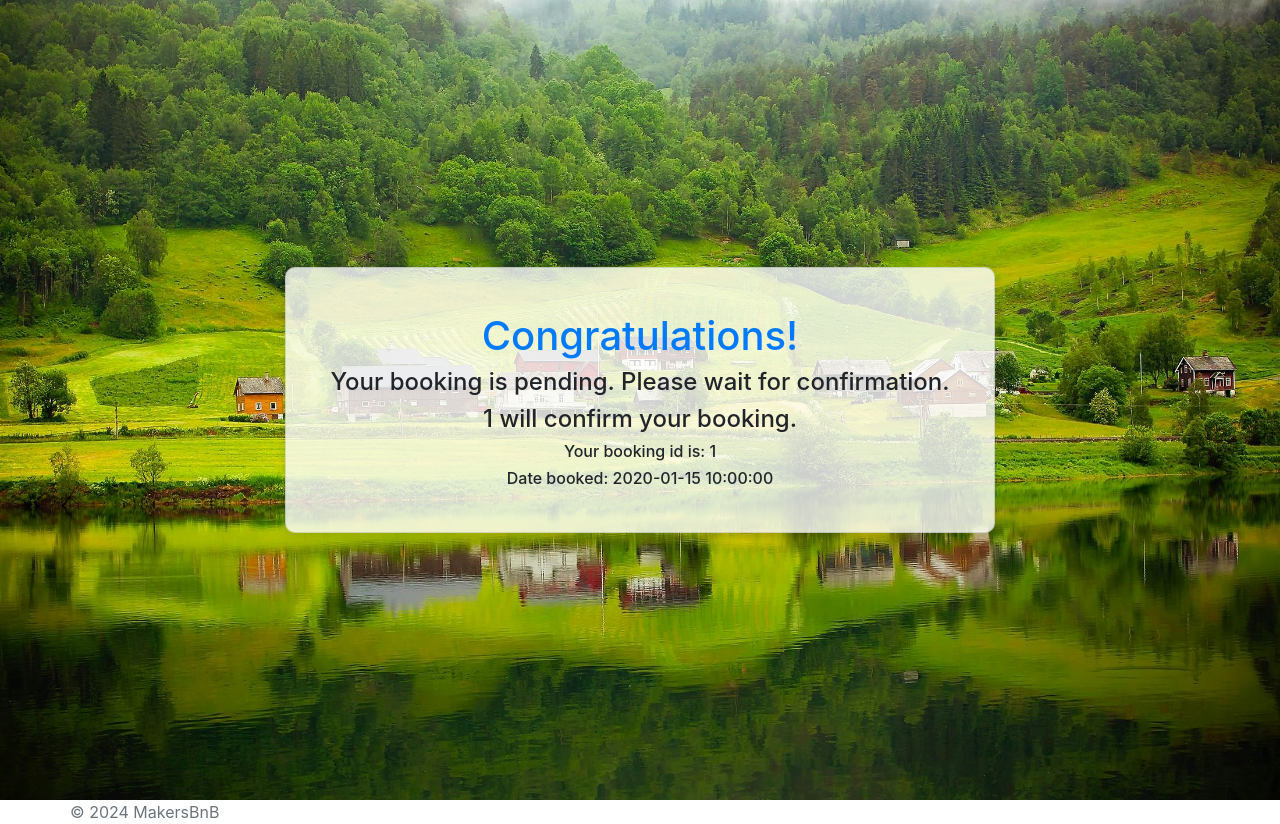
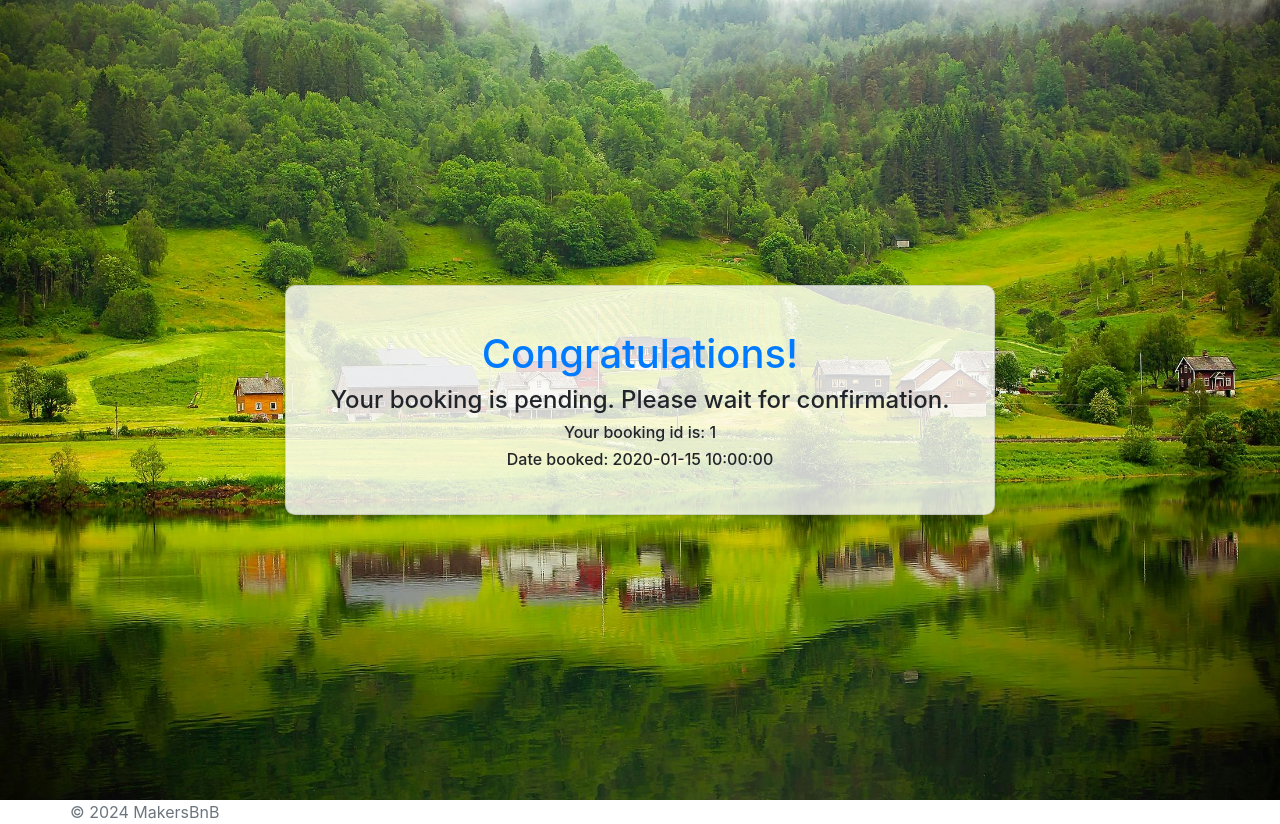
Before and after one commit to RobertMcIsaac/MakersBnB_Air, a Flask app: template templates/booking.html in a window 1280 px wide. Shown: the part 56-880 px from the top of the page. Run offline with Flask 3, Linux system fonts and the light colour scheme; the template is opened without the code that fills it: most values are stand-ins (such as "Sample title", 1, 10 or a date in 2020); parts of the project's set-up code (start-up, migrations or seed data) failed here and were passed over; some libraries are stand-ins or nearby versions.

Commit message:
removed booking.html user will confirm booking....

```diff
--- a/templates/booking.html
+++ b/templates/booking.html
@@ -15,7 +15,6 @@
 
                     <h1 class="card-text text-primary">Congratulations!</h1>
                     <h2 class="card-text h4">Your booking is pending. Please wait for confirmation.</h2>
-                    <h4 class="card-text">{{booking.space_id}} will confirm your booking.</h4>
                     <div>
                         <p class="card-text h6">Your booking id is: {{booking.id}}</p>
                         <p class="card-text h6">Date booked: {{booking.date_booked}}</p>
```
